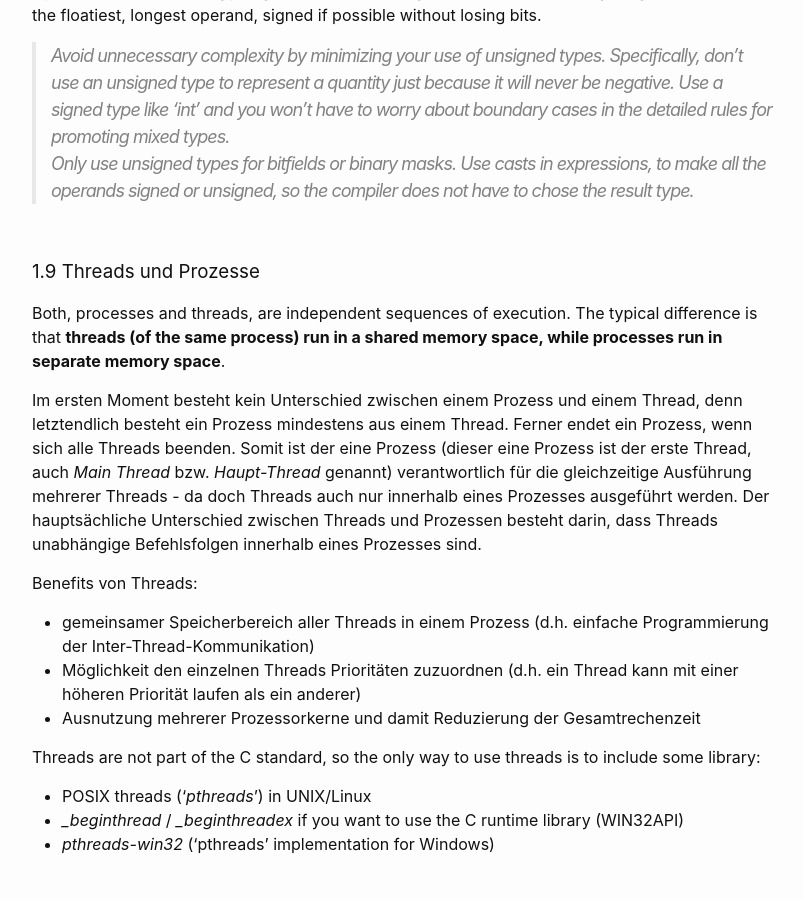
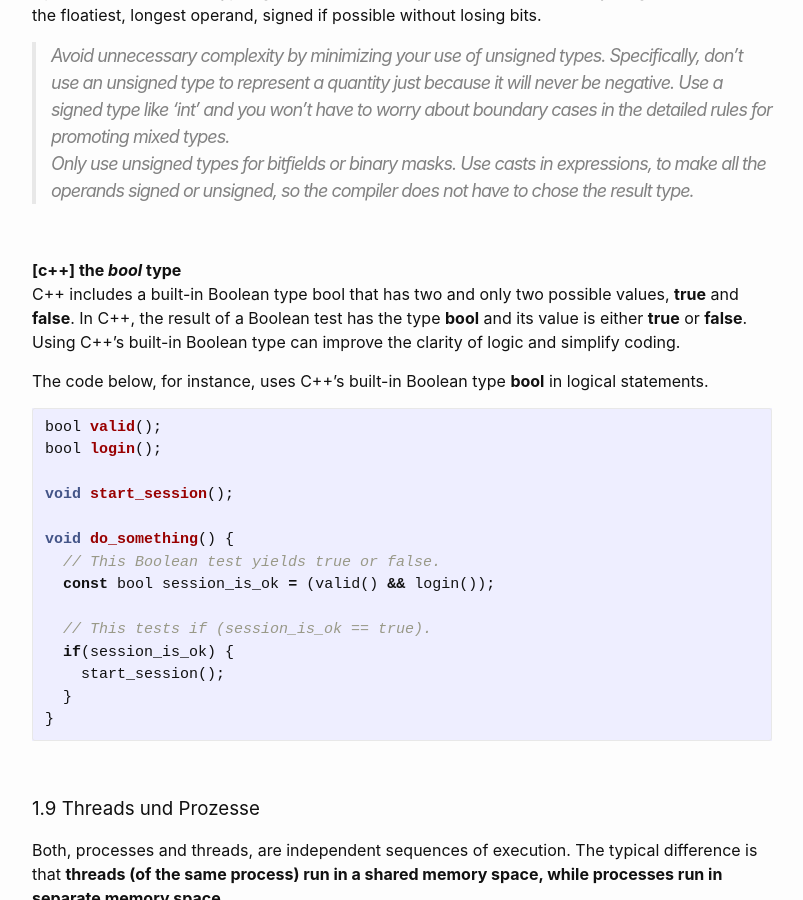
Before and after one commit to Hautaklyttn/progDocs, a Jekyll site: the page built from docs/articles/c_cpp.md, in a window 1280 px wide and 900 px high, scrolled down 19919 px. Shown: the whole window, without its empty margins (238-1041 px from the left). Built offline with Jekyll 4.4.1, drawn with Linux system fonts in a browser that asks for light colours; some of the changed text lies outside the part shown.

Commit message:
Update c_cpp.md

````diff
--- a/docs/articles/c_cpp.md
+++ b/docs/articles/c_cpp.md
@@ -22,7 +22,7 @@ layout: default
 &nbsp;&nbsp;&nbsp;&nbsp;&nbsp; [<font size="-1">1.5 Headers und Libraries</font>](#ch1-5)
 &nbsp;&nbsp;&nbsp;&nbsp;&nbsp; [<font size="-1">1.6 Memory Management - 'Heap' vs 'Stack'</font>](#ch1-6)
 &nbsp;&nbsp;&nbsp;&nbsp;&nbsp; [<font size="-1">1.7 Die Funktion `main`</font>](#ch1-7)
-&nbsp;&nbsp;&nbsp;&nbsp;&nbsp; [<font size="-1">1.8 Übersicht Datentypen in C</font>](#ch1-8)
+&nbsp;&nbsp;&nbsp;&nbsp;&nbsp; [<font size="-1">1.8 Übersicht Datentypen</font>](#ch1-8)
 &nbsp;&nbsp;&nbsp;&nbsp;&nbsp; [<font size="-1">1.9 Threads und Prozesse</font>](#ch1-9)
 &nbsp;&nbsp;&nbsp;&nbsp;&nbsp; [<font size="-1">1.10 Benutzerdefinierte Datentypen</font>](#ch1-10)
 &nbsp;&nbsp;&nbsp;&nbsp;&nbsp;&nbsp;&nbsp;&nbsp;&nbsp;&nbsp; [<font size="-1">1.10.1 `typedef`</font>](#ch1-10-1)
@@ -566,6 +566,29 @@ Operands with different types get converted when you do arithmetics. Everything
 
 > Avoid unnecessary complexity by minimizing your use of unsigned types. Specifically, don't use an unsigned type to represent a quantity just because it will never be negative. Use a signed type like 'int' and you won't have to worry about boundary cases in the detailed rules for promoting mixed types.
 > Only use unsigned types for bitfields or binary masks. Use casts in expressions, to make all the operands signed or unsigned, so the compiler does not have to chose the result type.
+
+&nbsp;
+
+**[c++] the *bool* type**
+C++ includes a built-in Boolean type bool that has two and only two possible values, **true** and **false**. In C++, the result of a Boolean test has the type **bool** and its value is either **true** or **false**. Using C++’s built-in Boolean type can improve the clarity of logic and simplify coding.
+
+The code below, for instance, uses C++’s built-in Boolean type **bool** in logical statements.
+```c
+bool valid();
+bool login();
+
+void start_session();
+
+void do_something() {
+  // This Boolean test yields true or false.
+  const bool session_is_ok = (valid() && login());
+
+  // This tests if (session_is_ok == true).
+  if(session_is_ok) {
+    start_session();
+  }
+}
+```
 
 &nbsp;
 
````
Also changed, not shown: other parts of docs/articles/c_cpp.md (+1 -1 lines).
